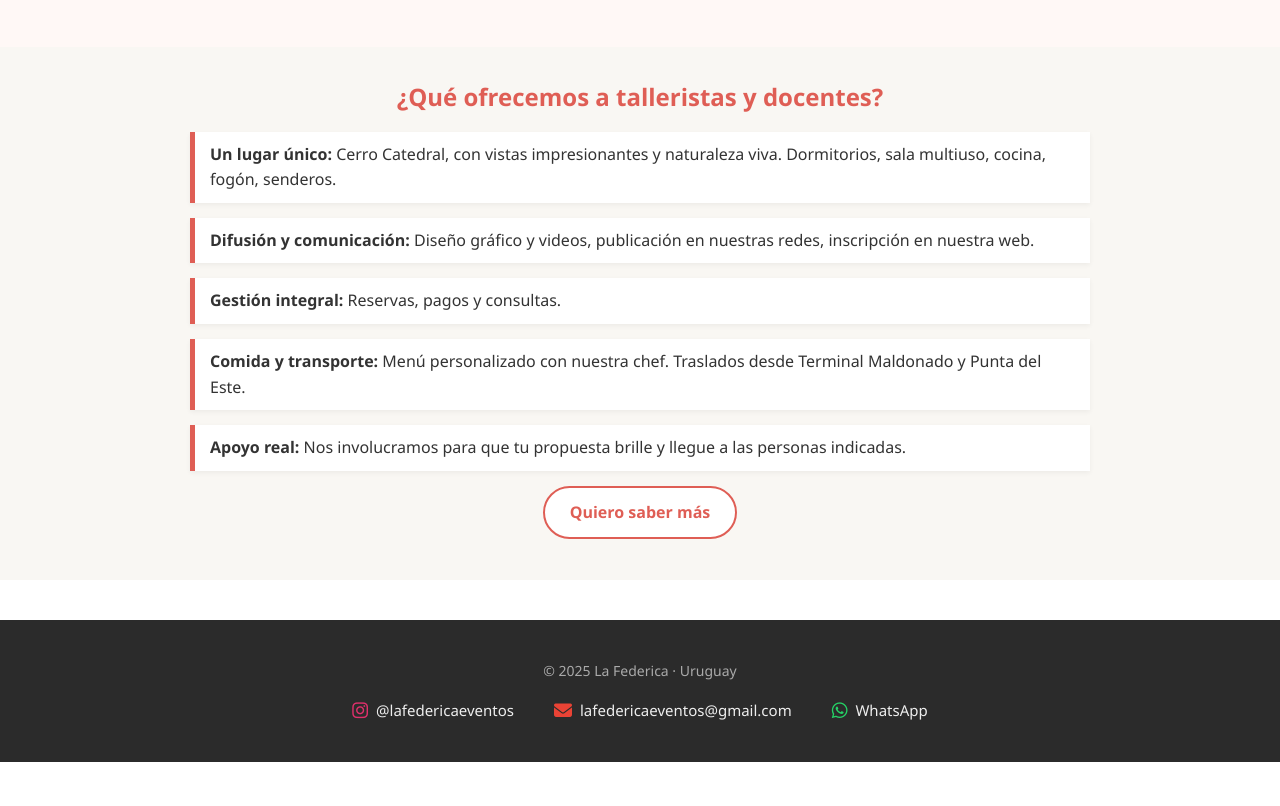
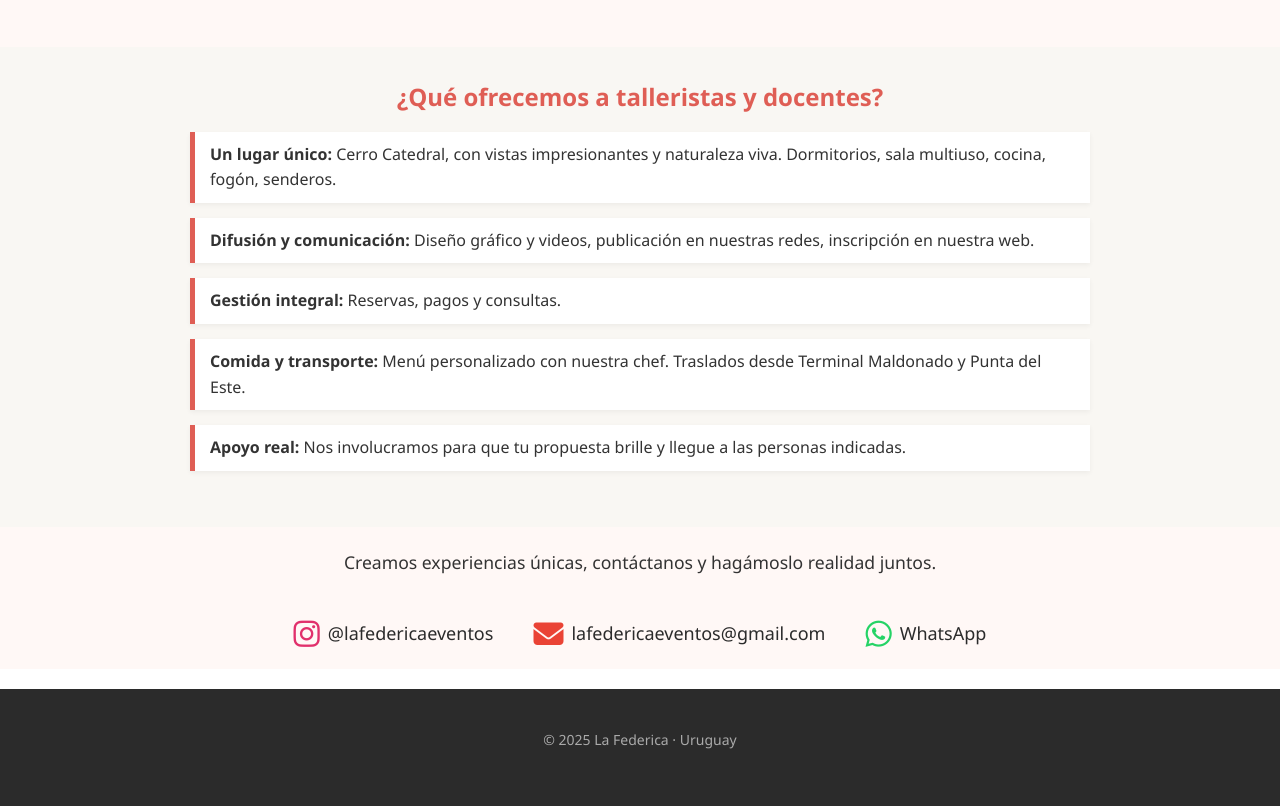
Before and after one commit to LuZeta/LaFederica, a plain HTML site: page index.html in a window 1280 px wide. Shown: the part 1938-2744 px from the top of the page. Before the commit the page ends 2700 px from the top, so only its background shows below. Drawn offline with Linux system fonts and the light colour scheme.

Commit message:
contactos

```diff
--- a/css/style.css
+++ b/css/style.css
@@ -352,7 +352,7 @@ footer {
   text-align: center;
   background-color: #2b2b2b; /* gris más elegante que #333 */
   color: #eee;
-  margin-top: 40px;
+  margin-top: 20px;
 }
 
 .footer-texto p {
@@ -369,9 +369,9 @@ footer {
 }
 
 .footer-item a {
-  color: #eee;
+  color: #2b2b2b;
   text-decoration: none;
-  font-size: 15px;
+  font-size: 18px;
   display: flex;
   align-items: center;
   gap: 8px;
@@ -383,7 +383,7 @@ footer {
 }
 
 .footer-item i {
-  font-size: 18px;
+  font-size: 30px;
 }
 
 /* Colores de marca */
--- a/index.html
+++ b/index.html
@@ -136,27 +136,11 @@
         <li><strong>Apoyo real:</strong> Nos involucramos para que tu propuesta brille y llegue a las personas indicadas.</li>
       </ul>
     </div>
-
-<a href="#!" id="boton-formulario" class="btn secondary">
-  Quiero saber más
-</a>
-
-
-<div id="form-google" class="formulario" style="display: none; margin-top: 20px;">
-  <iframe src="https://docs.google.com/forms/d/e/1FAIpQLSeUIcu1TeFs83aHVicJ4hWtcylCzLOtul_SN2gaDGSc2MdIaw/viewform?embedded=true" width="100%" height="900" frameborder="0" marginheight="0" marginwidth="0">
-    Cargando…
-  </iframe>
-</div>
-
 </section>
 
-  <!-- FOOTER -->
-<!-- FOOTER -->
-<footer id="contacto">
-  <div class="footer-texto">
-    <p>© 2025 La Federica · Uruguay</p>
-  </div>
-  <div class="footer-links">
+<section class="section alt">
+     <p>Creamos experiencias únicas, contáctanos y hagámoslo realidad juntos.</p>
+<div class="footer-links">
     <div class="footer-item">
       <a href="https://www.instagram.com/lafedericaeventos/" target="_blank" rel="noopener noreferrer">
         <i class="fab fa-instagram"></i> @lafedericaeventos
@@ -172,6 +156,14 @@
         <i class="fab fa-whatsapp"></i> WhatsApp
       </a>
     </div>
+  </div>
+    </section>
+
+  <!-- FOOTER -->
+<!-- FOOTER -->
+<footer id="contacto">
+  <div class="footer-texto">
+    <p>© 2025 La Federica · Uruguay</p>
   </div>
 </footer>
 
```
